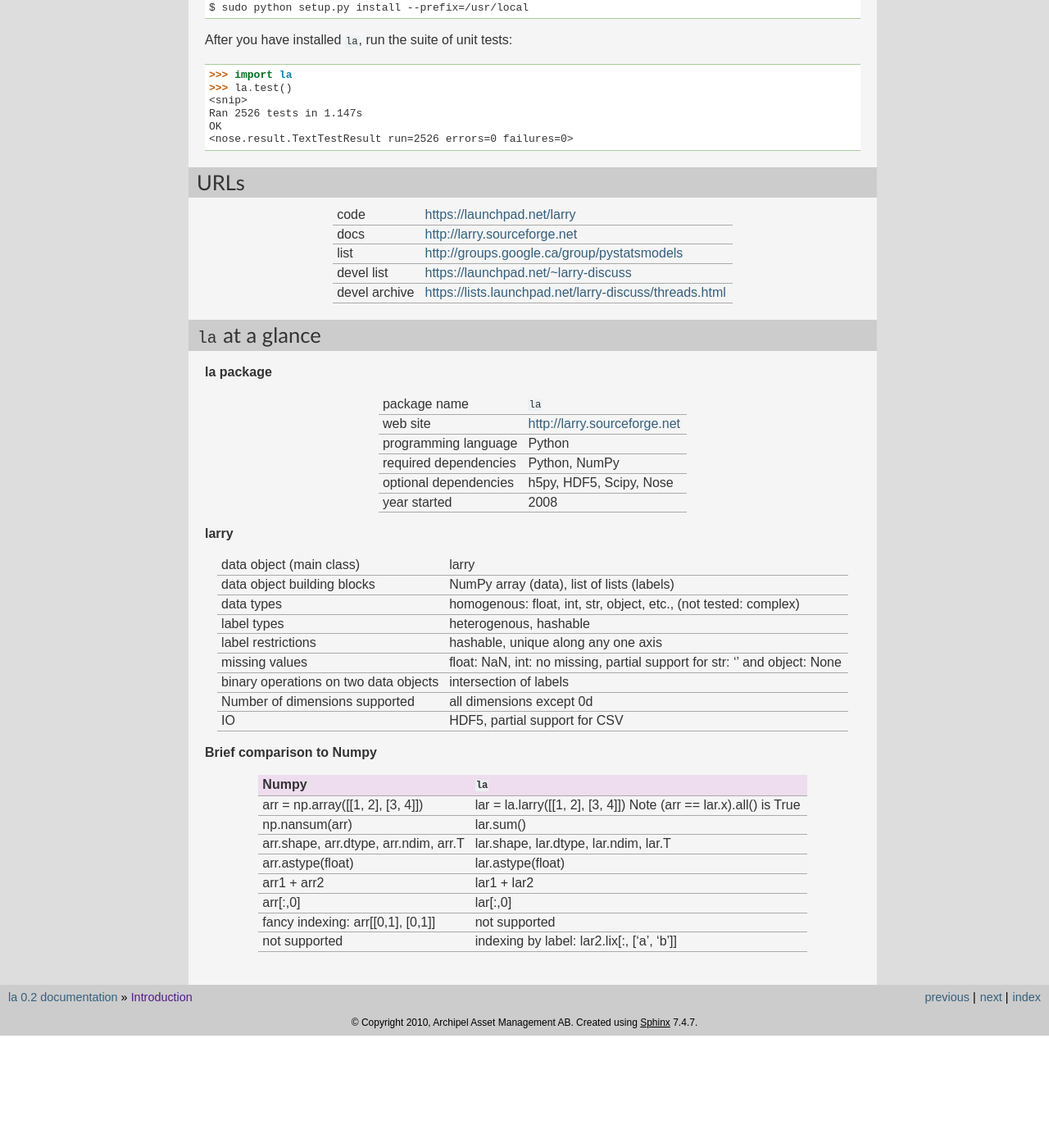
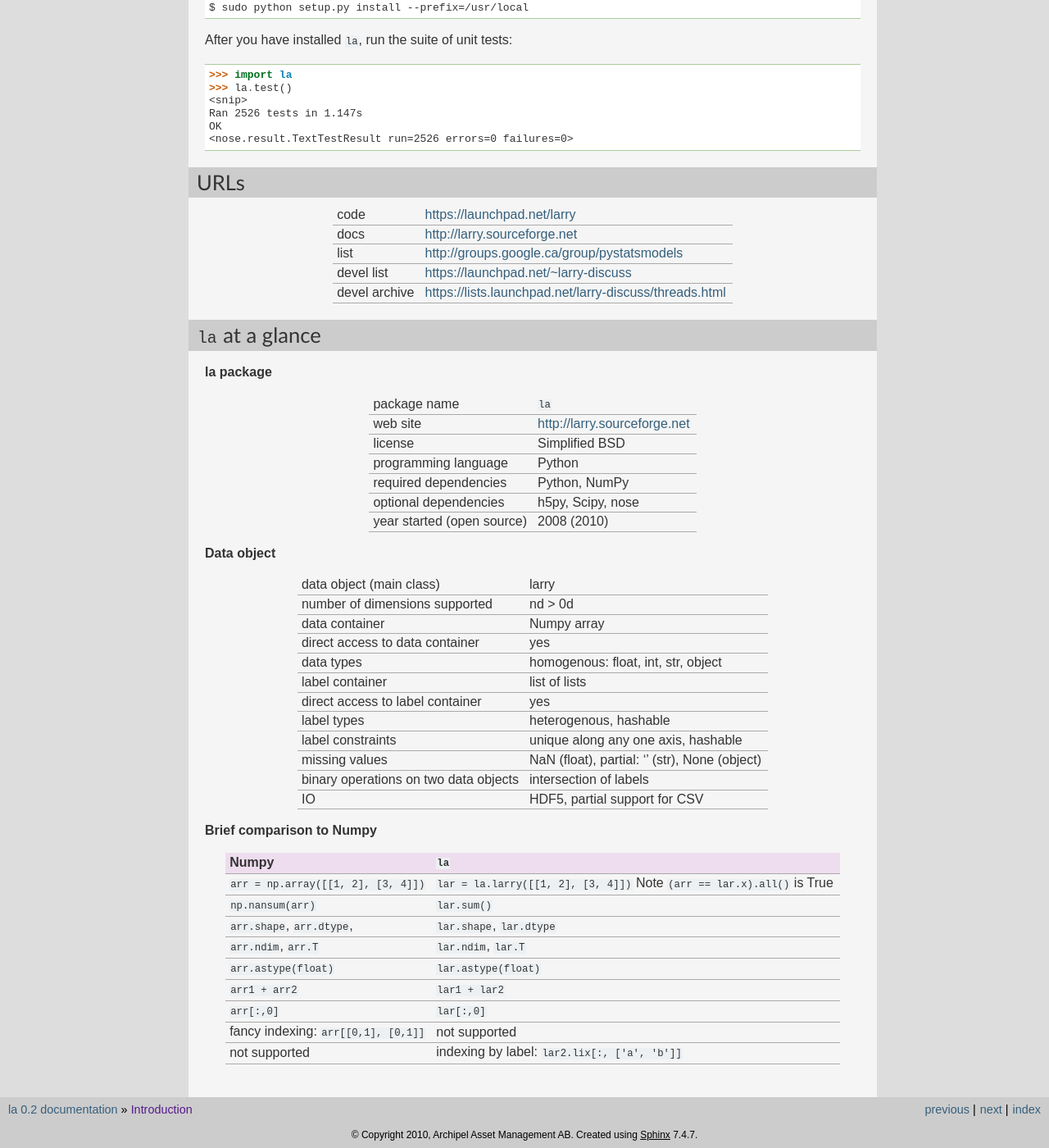
Before and after one commit to kwgoodman/la, a Sphinx documentation site: the page built from doc/source/intro.rst, in a window 1280 px wide and 1400 px high, scrolled down 1607 px. Shown: the whole window at 82% size. Built offline with Sphinx 7.4.7, drawn with Linux system fonts in a browser that asks for light colours; before the commit the page ends 2870 px from its top, so only the background shows below that.

Commit message:
* doc/source/intro.rst: Tweak.

```diff
--- a/doc/source/intro.rst
+++ b/doc/source/intro.rst
@@ -126,26 +126,28 @@ URLs
 ======================================    ====================================
 package name                              ``la``
 web site                                  http://larry.sourceforge.net
+license                                   Simplified BSD
 programming language                      Python
 required dependencies                     Python, NumPy
-optional dependencies                     h5py, HDF5, Scipy, Nose
-year started                              2008
+optional dependencies                     h5py, Scipy, nose
+year started (open source)                2008 (2010)
 ======================================    ====================================
 
-**larry**
+**Data object**
 
 ======================================    ====================================
 data object (main class)                  larry
-data object building blocks               NumPy array (data), list of lists (labels)
-data types                                homogenous: float, int, str, object,
-                                          etc., (not tested: complex)
+number of dimensions supported            nd > 0d
+data container                            Numpy array
+direct access to data container           yes
+data types                                homogenous: float, int, str, object
+label container                           list of lists
+direct access to label container          yes
 label types                               heterogenous, hashable
-label restrictions                        hashable, unique along any one axis
-missing values                            float: NaN, int: no missing,
-                                          partial support for str: '' and
-                                          object: None
+label constraints                         unique along any one axis, hashable
+missing values                            NaN (float),  partial: '' (str),
+                                          None (object)
 binary operations on two data objects     intersection of labels
-Number of dimensions supported            all dimensions except 0d
 IO                                        HDF5, partial support for CSV
 ======================================    ====================================
 
@@ -154,12 +156,13 @@ IO                                        HDF5, partial support for CSV
 ======================================    ====================================
 Numpy                                     ``la``
 ======================================    ====================================
-arr = np.array([[1, 2], [3, 4]])          lar = la.larry([[1, 2], [3, 4]]) Note (arr == lar.x).all() is True
-np.nansum(arr)                            lar.sum()
-arr.shape, arr.dtype, arr.ndim, arr.T     lar.shape, lar.dtype, lar.ndim, lar.T
-arr.astype(float)                         lar.astype(float)
-arr1 + arr2                               lar1 + lar2
-arr[:,0]                                  lar[:,0]
-fancy indexing: arr[[0,1], [0,1]]         not supported
-not supported                             indexing by label: lar2.lix[:, ['a', 'b']]
+``arr = np.array([[1, 2], [3, 4]])``      ``lar = la.larry([[1, 2], [3, 4]])`` Note ``(arr == lar.x).all()`` is True
+``np.nansum(arr)``                        ``lar.sum()``
+``arr.shape``, ``arr.dtype``,             ``lar.shape``, ``lar.dtype``
+``arr.ndim``, ``arr.T``                   ``lar.ndim``, ``lar.T``
+``arr.astype(float)``                     ``lar.astype(float)``
+``arr1 + arr2``                           ``lar1 + lar2``
+``arr[:,0]``                              ``lar[:,0]``
+fancy indexing: ``arr[[0,1], [0,1]]``     not supported
+not supported                             indexing by label: ``lar2.lix[:, ['a', 'b']]``
 ======================================    ====================================
```
Also changed, not shown: 1 other file.
